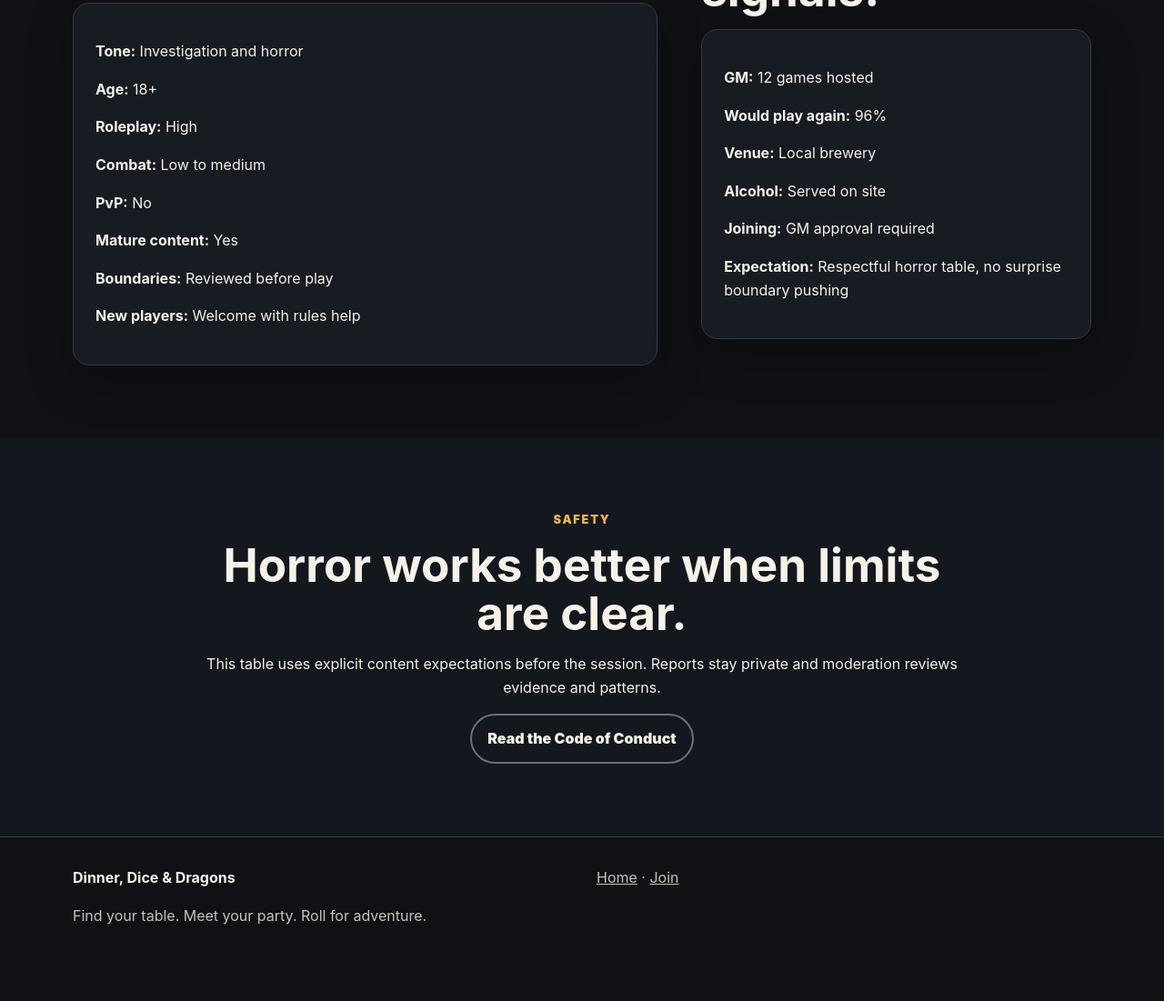
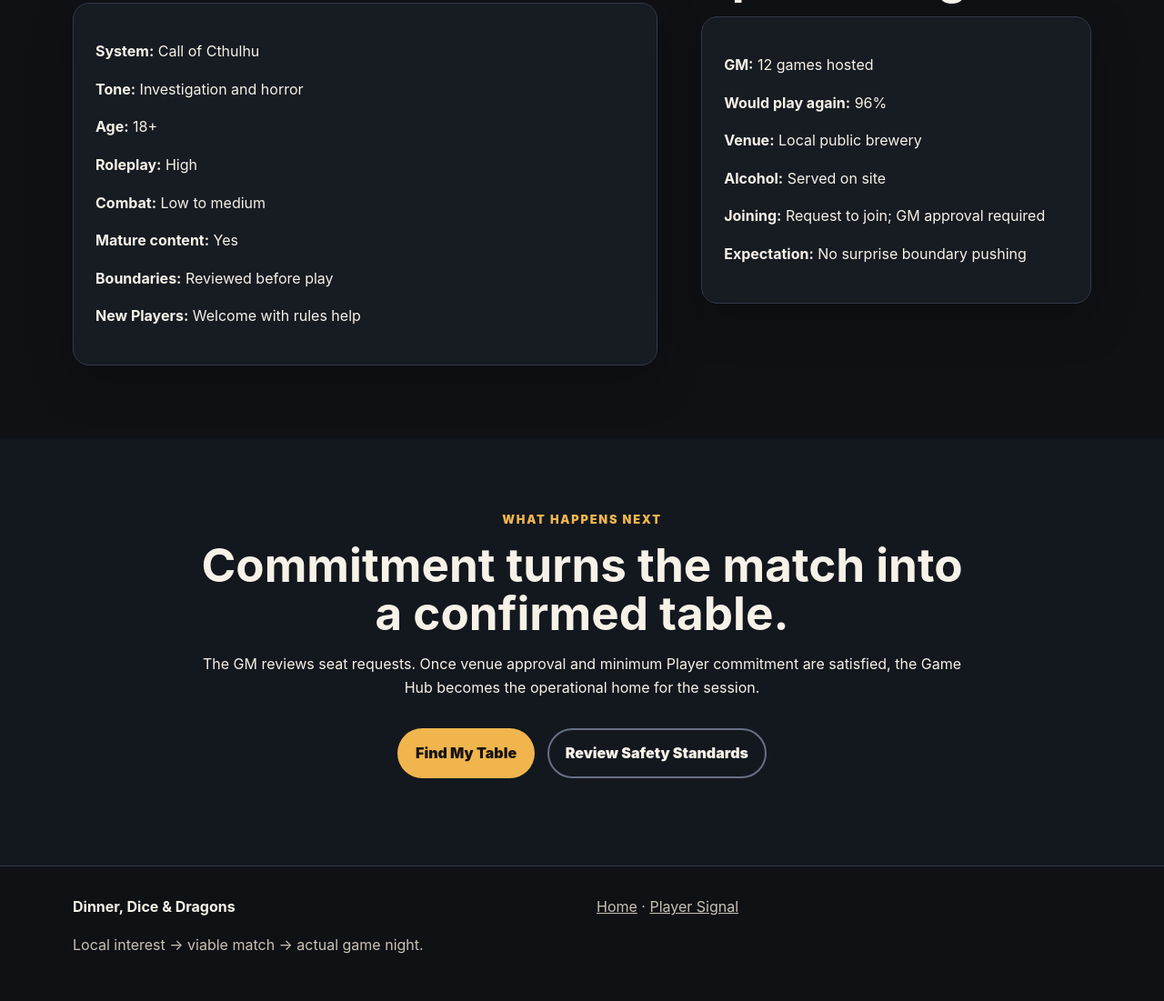
Before and after one commit to cbw29512/dinnerdiceanddragons, a plain HTML site: page games/lighthouse-at-blackwater/index.html in a window 1280 px wide. Shown: the part 880-1981 px from the top of the page at 91% size. Before the commit the page ends 1949 px from the top, so only its background shows below. Drawn offline with Linux system fonts and the light colour scheme.

Commit message:
Align CoC sample game page with Table Match lifecycle

```diff
--- a/games/lighthouse-at-blackwater/index.html
+++ b/games/lighthouse-at-blackwater/index.html
@@ -1,21 +1,4 @@
-<!doctype html>
-<html lang="en">
-<head>
-  <meta charset="utf-8">
-  <meta name="viewport" content="width=device-width, initial-scale=1">
-  <title>The Lighthouse at Blackwater | Dinner, Dice & Dragons</title>
-  <meta name="description" content="Explore an 18+ Call of Cthulhu mystery one-shot at a public brewery venue. Review the GM, table boundaries, duration, and request-to-join rules first.">
-  <link rel="stylesheet" href="../../styles.css">
-</head>
-<body>
-  <a class="skip-link" href="#main">Skip to main content</a>
-  <header class="site-header"><div class="shell nav-wrap"><a class="brand" href="../../index.html"><span aria-hidden="true">🍽️ 🎲 🐉</span><span>Dinner, Dice &amp; Dragons</span></a><nav aria-label="Primary navigation"><a href="../../index.html#discover">Find a Game</a><a href="../../join.html">Join</a><a href="../../find-venue.html">Find a Venue</a><a href="../../conduct.html">Code of Conduct</a></nav></div></header>
-  <main id="main">
-    <section class="hero"><div class="shell hero-grid"><div><p class="eyebrow">CALL OF CTHULHU · MYSTERY ONE-SHOT</p><h1>The Lighthouse at Blackwater</h1><p class="lede">Investigation, isolation, and horror at an adult table where boundaries are reviewed before play begins.</p><p class="distance-label" id="game-distance" data-venue-zip="29505" role="status">Checking your saved travel preference…</p><div class="cta-row"><a class="button primary" href="../../join.html#player-signup">Request a Seat</a><a class="button secondary" href="../../index.html#discover">Back to Games</a></div></div><aside class="hero-card"><span class="badge">Public Venue</span><h2>Saturday · 6:30 PM</h2><p>About 4 hours · 3 seats left · Request to join</p><p>Florence area · ZIP 29505</p></aside></div></section>
-    <section class="section"><div class="shell split"><div><p class="eyebrow">TABLE CULTURE</p><h2>Know the tone before you arrive.</h2><div class="panel"><p><strong>Tone:</strong> Investigation and horror</p><p><strong>Age:</strong> 18+</p><p><strong>Roleplay:</strong> High</p><p><strong>Combat:</strong> Low to medium</p><p><strong>PvP:</strong> No</p><p><strong>Mature content:</strong> Yes</p><p><strong>Boundaries:</strong> Reviewed before play</p><p><strong>New players:</strong> Welcome with rules help</p></div></div><div><p class="eyebrow">GM &amp; VENUE</p><h2>Specific trust signals.</h2><div class="panel"><p><strong>GM:</strong> 12 games hosted</p><p><strong>Would play again:</strong> 96%</p><p><strong>Venue:</strong> Local brewery</p><p><strong>Alcohol:</strong> Served on site</p><p><strong>Joining:</strong> GM approval required</p><p><strong>Expectation:</strong> Respectful horror table, no surprise boundary pushing</p></div></div></div></section>
-    <section class="section alt"><div class="shell centered"><p class="eyebrow">SAFETY</p><h2>Horror works better when limits are clear.</h2><p>This table uses explicit content expectations before the session. Reports stay private and moderation reviews evidence and patterns.</p><a class="button secondary" href="../../conduct.html">Read the Code of Conduct</a></div></section>
-  </main>
-  <footer class="site-footer"><div class="shell footer-grid"><div><strong>Dinner, Dice &amp; Dragons</strong><p>Find your table. Meet your party. Roll for adventure.</p></div><div><a href="../../index.html">Home</a> · <a href="../../join.html">Join</a></div></div></footer>
-  <script src="../../geo.js"></script><script src="../../game-detail.js"></script>
-</body>
-</html>
+<!doctype html><html lang="en"><head><meta charset="utf-8"><meta name="viewport" content="width=device-width,initial-scale=1"><title>The Lighthouse at Blackwater | Forming CoC Table | Dinner, Dice & Dragons</title><meta name="description" content="Review a forming Call of Cthulhu table including GM trust, adult-table boundaries, public venue environment, seats, and request-to-join rules."><link rel="stylesheet" href="../../styles.css"></head><body><a class="skip-link" href="#main">Skip to main content</a><header class="site-header"><div class="shell nav-wrap"><a class="brand" href="../../index.html"><span aria-hidden="true">🍽️ 🎲 🐉</span><span>Dinner, Dice &amp; Dragons</span></a><nav aria-label="Primary navigation"><a href="../../index.html#discover">Find Tables</a><a href="../../join.html#player">Find My Table</a><a href="../../find-venue.html">Table Match</a><a href="../../conduct.html">Safety</a></nav></div></header><main id="main">
+<section class="hero"><div class="shell hero-grid"><div><p class="eyebrow">FORMING TABLE · CALL OF CTHULHU · MYSTERY ONE-SHOT</p><h1>The Lighthouse at Blackwater</h1><p class="lede">Investigation, isolation, and horror at an adult table where boundaries are reviewed before play begins.</p><p class="distance-label" id="game-distance" data-venue-zip="29505" role="status">Checking your saved travel preference…</p><div class="cta-row"><a class="button primary" href="../../join.html#player">Create My Player Signal</a><a class="button secondary" href="../../index.html#discover">Back to Tables</a></div></div><aside class="hero-card"><p class="eyebrow">WHY THIS TABLE MAY FIT</p><h2>Saturday · 6:30 PM</h2><p>About 4 hours · 3 seats open · GM approval</p><p>Public brewery · Florence area · ZIP 29505</p><p><strong>Status:</strong> Forming</p></aside></div></section>
+<section class="section"><div class="shell split"><div><p class="eyebrow">TABLE FIT</p><h2>Know the tone before you commit.</h2><div class="panel"><p><strong>System:</strong> Call of Cthulhu</p><p><strong>Tone:</strong> Investigation and horror</p><p><strong>Age:</strong> 18+</p><p><strong>Roleplay:</strong> High</p><p><strong>Combat:</strong> Low to medium</p><p><strong>Mature content:</strong> Yes</p><p><strong>Boundaries:</strong> Reviewed before play</p><p><strong>New Players:</strong> Welcome with rules help</p></div></div><div><p class="eyebrow">TRUST + ENVIRONMENT</p><h2>Specific signals.</h2><div class="panel"><p><strong>GM:</strong> 12 games hosted</p><p><strong>Would play again:</strong> 96%</p><p><strong>Venue:</strong> Local public brewery</p><p><strong>Alcohol:</strong> Served on site</p><p><strong>Joining:</strong> Request to join; GM approval required</p><p><strong>Expectation:</strong> No surprise boundary pushing</p></div></div></div></section>
+<section class="section alt"><div class="shell centered"><p class="eyebrow">WHAT HAPPENS NEXT</p><h2>Commitment turns the match into a confirmed table.</h2><p>The GM reviews seat requests. Once venue approval and minimum Player commitment are satisfied, the Game Hub becomes the operational home for the session.</p><div class="cta-row" style="justify-content:center"><a class="button primary" href="../../join.html#player">Find My Table</a><a class="button secondary" href="../../conduct.html">Review Safety Standards</a></div></div></section></main><footer class="site-footer"><div class="shell footer-grid"><div><strong>Dinner, Dice &amp; Dragons</strong><p>Local interest → viable match → actual game night.</p></div><div><a href="../../index.html">Home</a> · <a href="../../join.html#player">Player Signal</a></div></div></footer><script src="../../geo.js"></script><script src="../../game-detail.js"></script></body></html>
```
